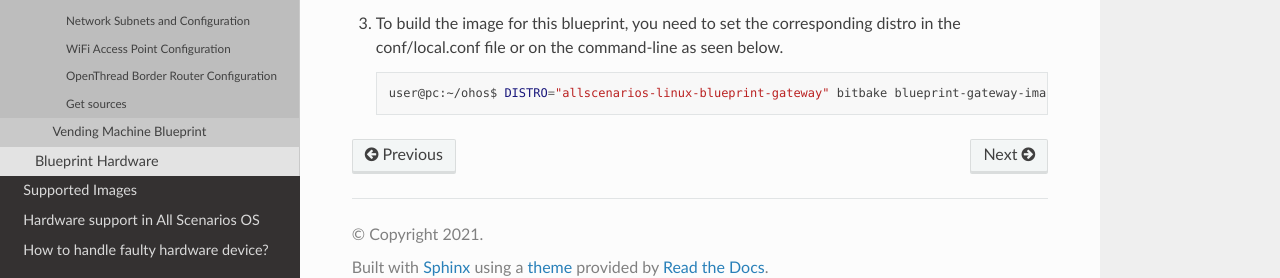
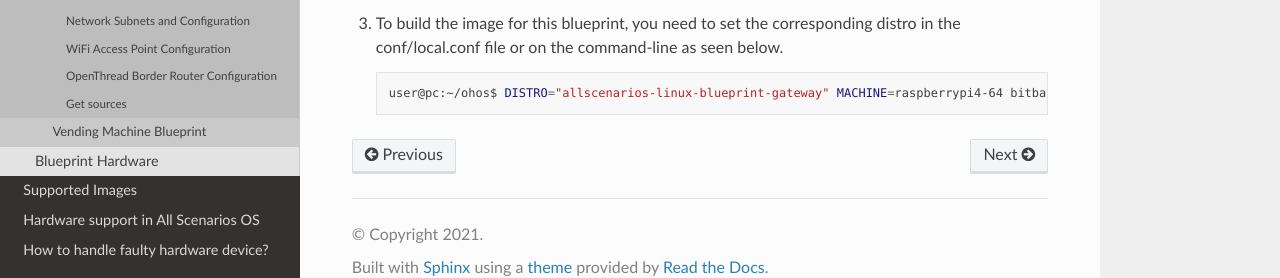
Before and after one commit to alema-r/Alessandro-Marcolini-Oniro, a Sphinx documentation site: the page built from docs/blueprints/transparent-gateway.rst, in a window 1280 px wide and 900 px high, scrolled down 1198 px. Shown: the part 596-874 px from the top of the window. Built offline with Sphinx 7.4.7 and the Read the Docs theme 2.0.0, drawn with Linux system fonts in a browser that asks for light colours.

Commit message:
transparent-gateway: Clarify building docs on supported board
For now the gateway blueprint testing is limited to raspberrypi4-64. We
are not actively excluding other boards, but at least wifi and a USB
host for an OpenThread dongle is needed. Better state the tested board
only in the docs until we expand the testing.

Signed-off-by: Stefan Schmidt <stefan.schmidt@huawei.com>

```diff
--- a/docs/blueprints/transparent-gateway.rst
+++ b/docs/blueprints/transparent-gateway.rst
@@ -68,4 +68,4 @@ Get sources
 
    .. code-block:: bash
 
-      user@pc:~/ohos$ DISTRO="allscenarios-linux-blueprint-gateway" bitbake blueprint-gateway-image
+      user@pc:~/ohos$ DISTRO="allscenarios-linux-blueprint-gateway" MACHINE=raspberrypi4-64 bitbake blueprint-gateway-image
```
